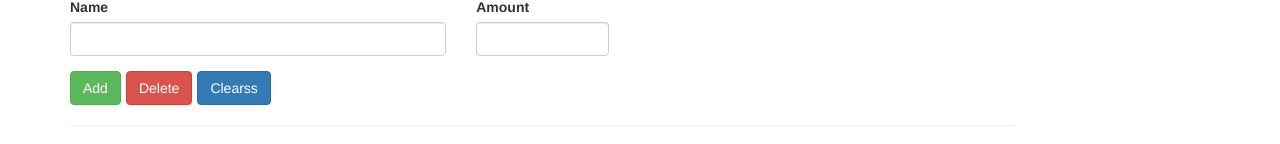
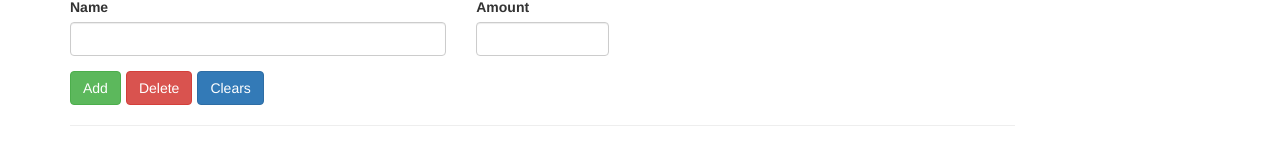
Before and after one commit to HuzefaC/recipe-shopping, an Angular app: page / in a window 1280 px wide. Shown: the part 454-598 px from the top of the page. Built offline with nearby package versions, Linux system fonts and the light colour scheme.

Commit message:
Fixed typo

```diff
--- a/src/app/shopping-list/shopping-list-edit/shopping-list-edit.component.html
+++ b/src/app/shopping-list/shopping-list-edit/shopping-list-edit.component.html
@@ -15,7 +15,7 @@
         <div class="col-xs-12 btn-toolbar">
           <button class="btn btn-success" type="submit">Add</button>
           <button class="btn btn-danger" type="button">Delete</button>
-          <button class="btn btn-primary" type="button">Clearss</button>
+          <button class="btn btn-primary" type="button">Clears</button>
         </div>
       </div>
     </form>
```
